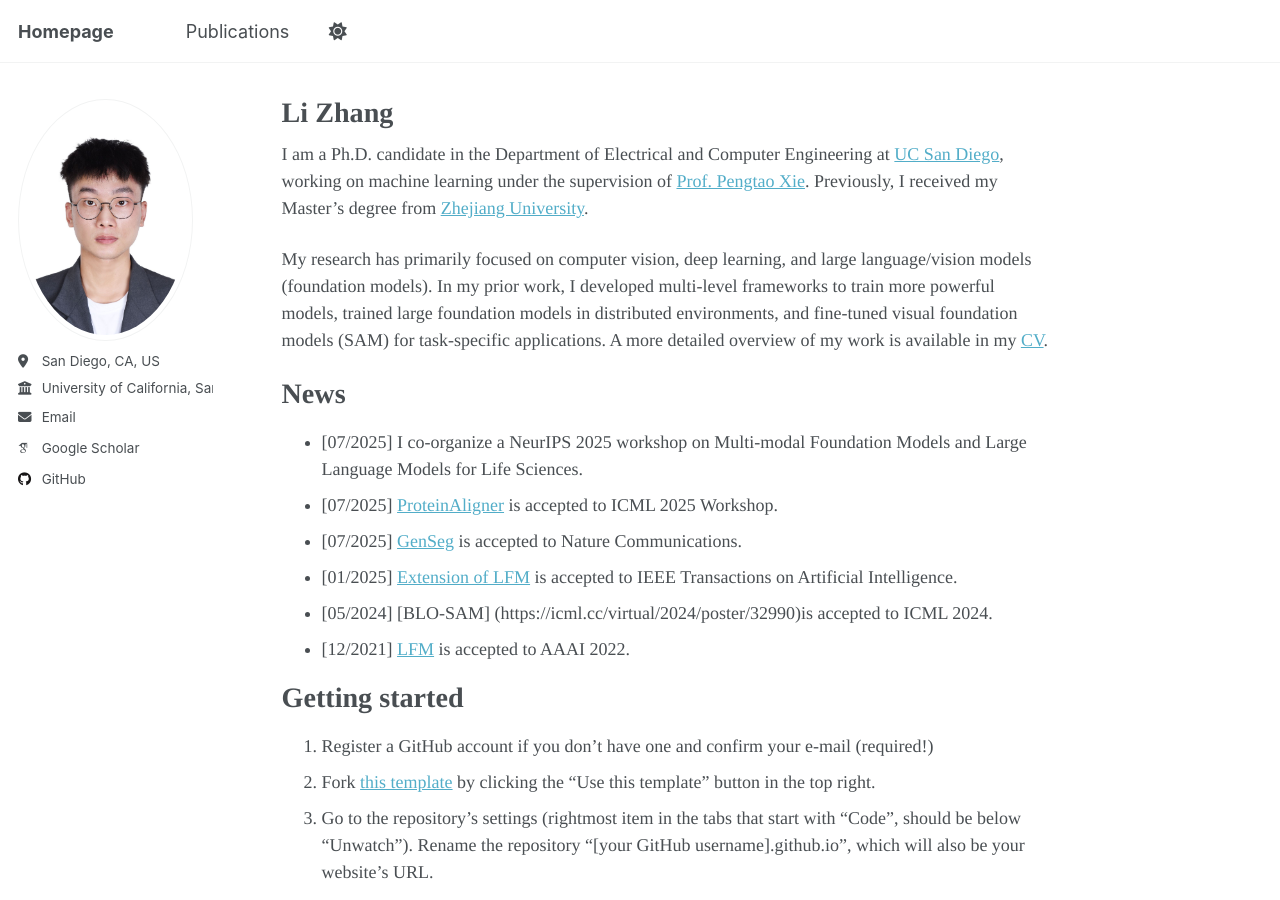
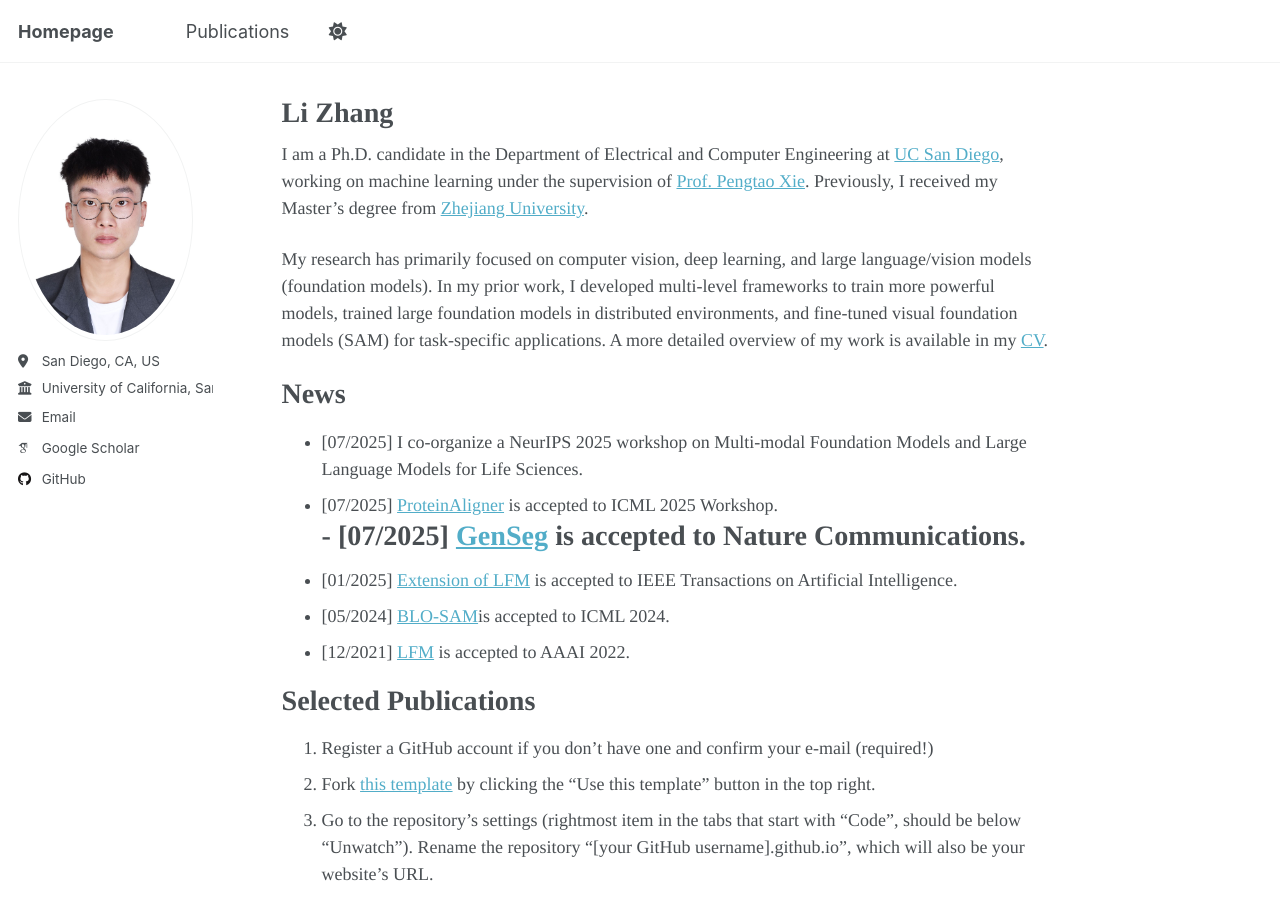
Before and after one commit to importZL/importZL.github.io, a Jekyll site: the page built from _pages/about.md, in a window 1280 px wide and 900 px high. Built offline with Jekyll 4.4.1, drawn with Linux system fonts in a browser that asks for light colours; some web fonts are replaced; a script that is not in the unit is left out.

Commit message:
Update about.md

```diff
--- a/_pages/about.md
+++ b/_pages/about.md
@@ -16,12 +16,12 @@ News
 ======
 - [07/2025] I co-organize a NeurIPS 2025 workshop on Multi-modal Foundation Models and Large Language Models for Life Sciences.
 - [07/2025] [ProteinAligner](https://www.biorxiv.org/content/10.1101/2024.10.06.616870v1) is accepted to ICML 2025 Workshop.
-- [07/2025] [GenSeg](https://arxiv.org/html/2408.17421v1) is accepted to Nature Communications.
+# - [07/2025] [GenSeg](https://arxiv.org/html/2408.17421v1) is accepted to Nature Communications.
 - [01/2025] [Extension of LFM](https://ieeexplore.ieee.org/abstract/document/10855680) is accepted to IEEE Transactions on Artificial Intelligence.
-- [05/2024] [BLO-SAM] (https://icml.cc/virtual/2024/poster/32990)is accepted to ICML 2024.
+- [05/2024] [BLO-SAM](https://icml.cc/virtual/2024/poster/32990)is accepted to ICML 2024.
 - [12/2021] [LFM](https://ojs.aaai.org/index.php/AAAI/article/view/21258) is accepted to AAAI 2022.
 
-Getting started
+Selected Publications
 ======
 1. Register a GitHub account if you don't have one and confirm your e-mail (required!)
 1. Fork [this template](https://github.com/academicpages/academicpages.github.io) by clicking the "Use this template" button in the top right.
```
